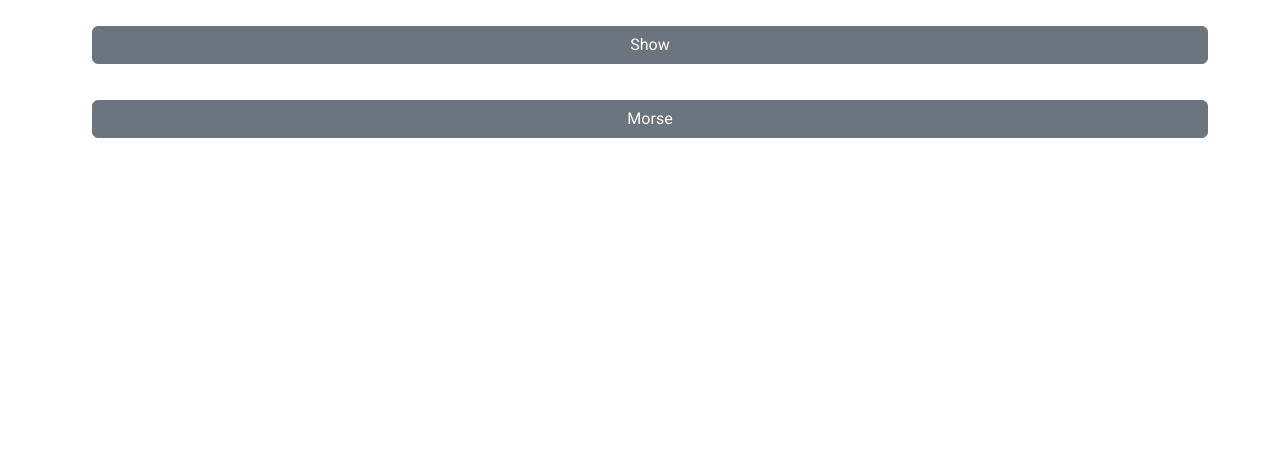
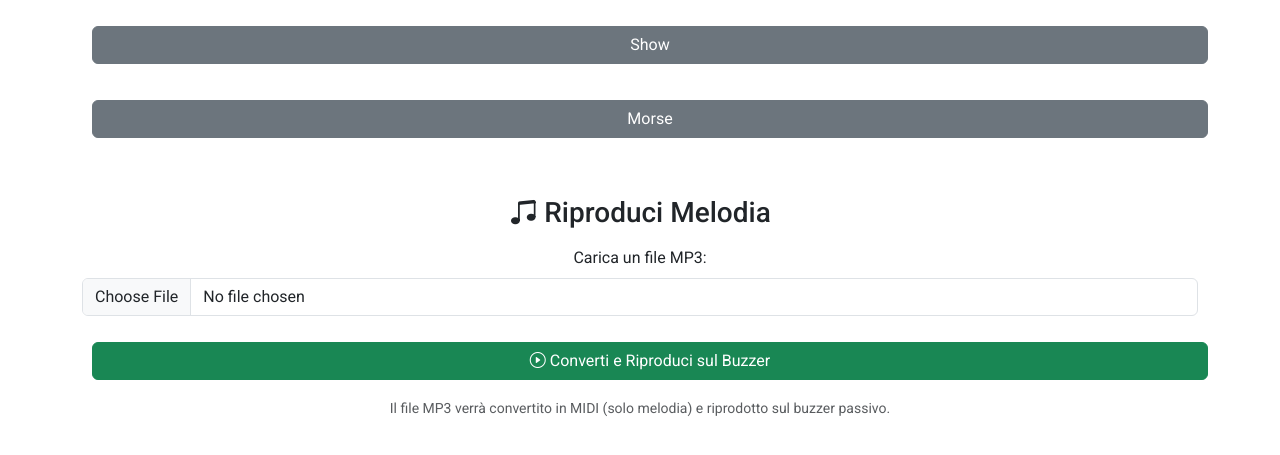
Before and after one commit to manusanchi02/christmas-lights, a Flask app: page / in a window 1280 px wide. Shown: the part 264-719 px from the top of the page. Run offline with Flask 3, Linux system fonts and the light colour scheme; some libraries are stand-ins or nearby versions.

Commit message:
feat: add music player functionality to upload MP3 files, convert to MIDI, and play on buzzer

```diff
--- a/app.py
+++ b/app.py
@@ -4,6 +4,12 @@ import RPi.GPIO as GPIO
 from time import sleep
 import threading
 from enum import Enum
+import os
+import tempfile
+from basic_pitch.inference import predict
+from basic_pitch import ICASSP_2022_MODEL_PATH
+from mido import MidiFile
+import numpy as np
 
 
 class Mode(Enum):
@@ -19,6 +25,10 @@ mode = Mode.FIXED
 GPIO.setmode(GPIO.BCM)
 ledPin = 21
 pwm_led = PWMLED(ledPin, active_high=True, initial_value=0, frequency=50)
+
+# Buzzer config
+buzzerPin = 18
+GPIO.setup(buzzerPin, GPIO.OUT)
 
 morse_dict = {
     'A': '.-', 'B': '-...', 'C': '-.-.', 'D': '-..', 'E': '.', 'F': '..-.',
@@ -78,6 +88,37 @@ def toggle_morse():
     return redirect(url_for('index', mode=mode))
 
 
+@app.route('/play_mp3', methods=['POST'])
+def play_mp3():
+    """
+    Endpoint per caricare un file MP3, convertirlo in MIDI e riprodurlo sul buzzer
+    """
+    if 'mp3_file' not in request.files:
+        return 'Nessun file caricato', 400
+
+    file = request.files['mp3_file']
+
+    if file.filename == '':
+        return 'Nessun file selezionato', 400
+
+    if file and file.filename.endswith('.mp3'):
+        # Salva temporaneamente il file MP3
+        with tempfile.NamedTemporaryFile(delete=False, suffix='.mp3') as temp_file:
+            temp_file_path = temp_file.name
+            file.save(temp_file_path)
+
+        # Avvia la conversione e riproduzione in un thread separato
+        play_thread = threading.Thread(
+            target=lambda: [mp3_to_midi_and_play(temp_file_path), os.unlink(temp_file_path)],
+            daemon=True
+        )
+        play_thread.start()
+
+        return redirect(url_for('index'))
+
+    return 'Formato file non valido. Usa un file MP3.', 400
+
+
 def control_led():
     global mode
     try:
@@ -131,6 +172,105 @@ def control_led():
         pwm_led.close()
 
 
+def midi_note_to_frequency(note_number):
+    """
+    Converte un numero di nota MIDI in frequenza (Hz)
+    La440 = nota MIDI 69
+    """
+    return 440.0 * (2.0 ** ((note_number - 69) / 12.0))
+
+
+def play_frequency(frequency, duration):
+    """
+    Riproduce una frequenza sul buzzer passivo per una durata specificata
+    """
+    if frequency <= 0:
+        sleep(duration)
+        return
+
+    period = 1.0 / frequency
+    half_period = period / 2.0
+    cycles = int(duration * frequency)
+
+    for _ in range(cycles):
+        GPIO.output(buzzerPin, GPIO.HIGH)
+        sleep(half_period)
+        GPIO.output(buzzerPin, GPIO.LOW)
+        sleep(half_period)
+
+
+def mp3_to_midi_and_play(mp3_file_path):
+    """
+    Converte un file MP3 in MIDI usando BasicPitch e riproduce le frequenze
+    sul buzzer passivo.
+
+    Args:
+        mp3_file_path: percorso del file MP3 da convertire
+    """
+    try:
+        print(f"Conversione di {mp3_file_path} in MIDI...")
+
+        # Crea una directory temporanea per i file MIDI
+        with tempfile.TemporaryDirectory() as temp_dir:
+            # Usa BasicPitch per convertire MP3 in MIDI
+            # onset_threshold e frame_threshold sono ottimizzati per la melodia
+            model_output, midi_data, note_events = predict(
+                mp3_file_path,
+                ICASSP_2022_MODEL_PATH,
+                onset_threshold=0.5,  # Soglia per rilevare l'inizio delle note
+                frame_threshold=0.3,   # Soglia per mantenere le note
+                minimum_note_length=100,  # Lunghezza minima nota in ms
+                minimum_frequency=None,
+                maximum_frequency=None,
+                multiple_pitch_bends=False,
+                melodia_trick=True,  # Importante: ottimizza per la melodia
+                debug_file=None,
+            )
+
+            # Salva il MIDI in un file temporaneo
+            midi_file_path = os.path.join(temp_dir, "output.mid")
+            midi_data.write(midi_file_path)
+            print(f"MIDI salvato temporaneamente in {midi_file_path}")
+
+            # Leggi il file MIDI
+            midi = MidiFile(midi_file_path)
+
+            print("Riproduzione delle note sul buzzer...")
+
+            # Itera attraverso tutte le tracce e messaggi MIDI
+            for track in midi.tracks:
+                time_elapsed = 0
+
+                for msg in track:
+                    time_elapsed += msg.time
+
+                    # Converti il tempo MIDI in secondi
+                    time_in_seconds = msg.time / midi.ticks_per_beat * 0.5  # Tempo base
+
+                    if msg.type == 'note_on' and msg.velocity > 0:
+                        # Nota attiva con velocità > 0
+                        frequency = midi_note_to_frequency(msg.note)
+                        print(f"Nota: {msg.note}, Frequenza: {frequency:.2f} Hz")
+                        # Riproduce la frequenza per un breve momento
+                        play_frequency(frequency, 0.1)
+
+                    elif msg.type == 'note_off' or (msg.type == 'note_on' and msg.velocity == 0):
+                        # Pausa breve tra le note
+                        sleep(time_in_seconds)
+
+                    else:
+                        # Per altri messaggi, rispetta il timing
+                        if time_in_seconds > 0:
+                            sleep(time_in_seconds)
+
+            print("Riproduzione completata!")
+
+    except Exception as e:
+        print(f"Errore durante la conversione/riproduzione: {e}")
+        import traceback
+        traceback.print_exc()
+
+
 # Separate thread to control the LED
 led_thread = threading.Thread(target=control_led, daemon=True)
 led_thread.start()
--- /dev/null
+++ b/requirements.txt
@@ -0,0 +1,5 @@
+Flask
+gpiozero
+RPi.GPIO
+basic-pitch
+mido
--- a/templates/index.html
+++ b/templates/index.html
@@ -34,6 +34,23 @@
                 <button type="submit" class="btn {{ 'btn-primary' if mode|string == 'Mode.MORSE' else 'btn-secondary' }} w-100">Morse</button>
             </form>
         </div>
+
+        <!-- Sezione per caricare e riprodurre file MP3 -->
+        <div class="mt-5">
+            <h3 class="mb-3"><i class="bi bi-music-note-beamed"></i> Riproduci Melodia</h3>
+            <form method="post" action="/play_mp3" enctype="multipart/form-data">
+                <div class="mb-3">
+                    <label for="mp3_file" class="form-label">Carica un file MP3:</label>
+                    <input type="file" class="form-control" id="mp3_file" name="mp3_file" accept=".mp3" required>
+                </div>
+                <button type="submit" class="btn btn-success w-100">
+                    <i class="bi bi-play-circle"></i> Converti e Riproduci sul Buzzer
+                </button>
+            </form>
+            <p class="text-muted mt-2 small">
+                Il file MP3 verrà convertito in MIDI (solo melodia) e riprodotto sul buzzer passivo.
+            </p>
+        </div>
     </div>
 
     <script src="https://cdn.jsdelivr.net/npm/bootstrap@5.3.0/dist/js/bootstrap.bundle.min.js"></script>
```
Also changed, not shown: README.md.
